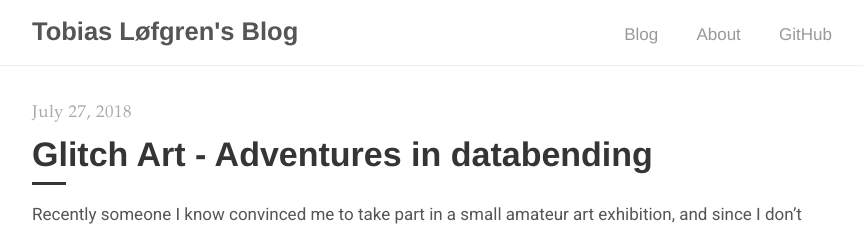
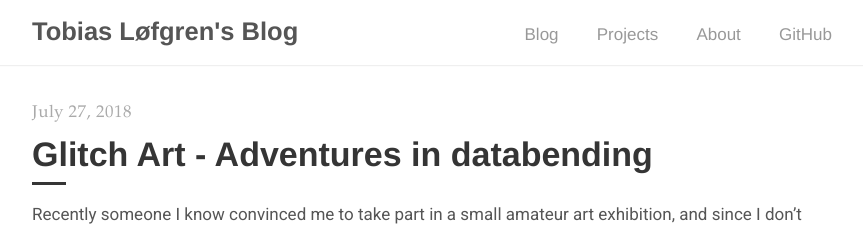
Before and after one commit to tobloef/tobloef.github.io, a Jekyll site: the page built from index.html, in a window 1280 px wide. Shown: the top 226 px of the page, without its empty margins (208-1071 px from the left). Built offline with Jekyll 4.4.1, drawn with Linux system fonts in a browser that asks for light colours; the list of posts is cut into pages by our own code.

Commit message:
Update default.html

```diff
--- a/_layouts/default.html
+++ b/_layouts/default.html
@@ -11,6 +11,7 @@
         </a>
         <ul>
           <li><a href="{{ site.baseurl }}/">Blog</a></li>
+          <li><a href="{{ site.baseurl }}/projects">Projects</a></li>
           <li><a href="{{ site.url }}/about">About</a></li>
           <li><a href="{{ site.author.github }}">GitHub</a></li>
         </ul>
```
